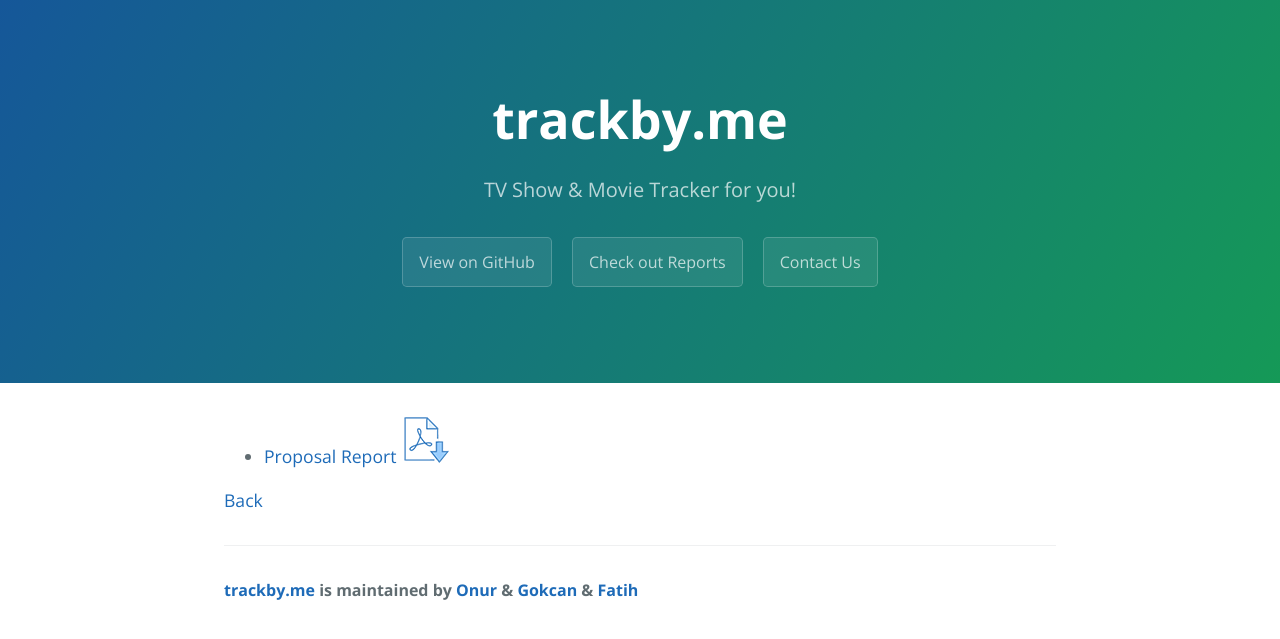
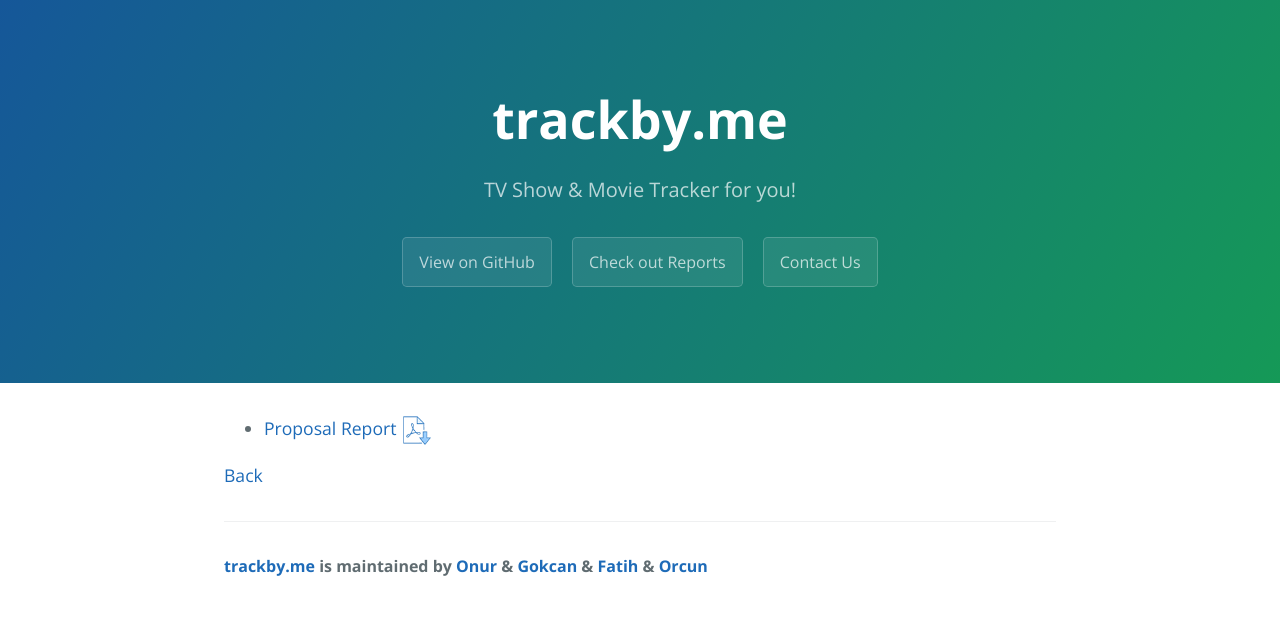
Before and after one commit to trackby/trackby.github.io, a Jekyll site: the page built from reports.md, in a window 1280 px wide. Shown: the top 639 px of the page. Built offline with Jekyll 4.4.1, drawn with Linux system fonts in a browser that asks for light colours.

Commit message:
Update reports page

```diff
--- a/_config.yml
+++ b/_config.yml
@@ -18,6 +18,9 @@ author3:
   name:    Fatih
   url:   http://github.com/neonray
 
+author4:
+  name:   Orcun
+  url: https://github.com/morcunyalcin
 # Gems
 gems:
   - jekyll-paginate
--- a/_includes/page-footer.html
+++ b/_includes/page-footer.html
@@ -1,3 +1,3 @@
 <footer class="site-footer">
-  <span class="site-footer-owner"><a href="{{ site.url }}">{{ site.title }}</a> is maintained by <a href="{{ site.author1.url }}">{{ site.author1.name }}</a> & <a href="{{ site.author2.url }}">{{ site.author2.name }} </a> & <a href="{{ site.author3.url }}">{{ site.author3.name }} </a></span>
+  <span class="site-footer-owner"><a href="{{ site.url }}">{{ site.title }}</a> is maintained by <a href="{{ site.author1.url }}">{{ site.author1.name }}</a> & <a href="{{ site.author2.url }}">{{ site.author2.name }} </a> & <a href="{{ site.author3.url }}">{{ site.author3.name }} </a> & <a href="{{ site.author4.url }}">{{ site.author4.name }} </a></span>
 </footer>
--- a/reports.md
+++ b/reports.md
@@ -4,6 +4,9 @@ layout: default
 permalink: reports.html
 ---
 
-* [Proposal Report]({{ site.url }}/reports/proposal-report.pdf) [![Proposal](/icons/pdf-icon.png)]({{ site.url }}/reports/proposal-report.pdf)
+<ul>
+  <li> <a href="{{ site.url }}/reports/proposal-report.pdf">Proposal Report <img src="/icons/pdf-icon.png" height="30" width="30" align="center"></a>
+</li>
+</ul>
 
 [Back]({{ site.url }}/)
```
